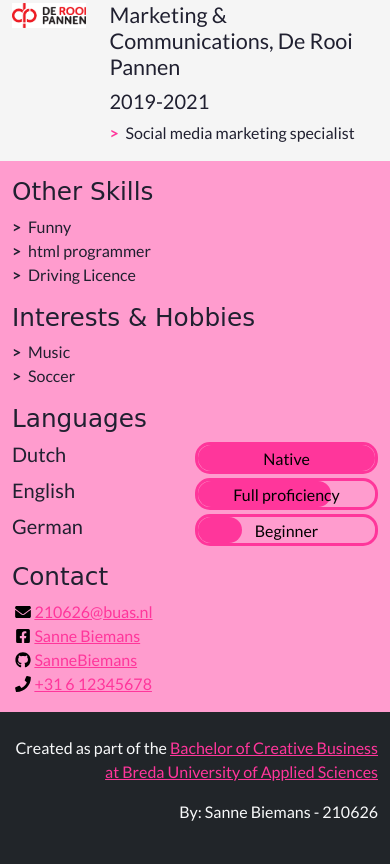
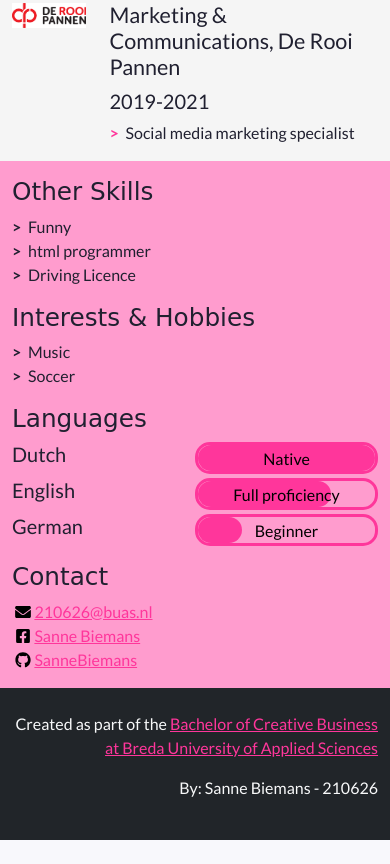
Before and after one commit to SanneBiemans/prj4cv-210626, a plain HTML site: page index.html in a window 390 px wide. Shown: the part 1305-2169 px from the top of the page. After the commit the page ends 2145 px from the top, so only its background shows below. Drawn offline with nearby package versions, Linux system fonts and the light colour scheme; a web font is replaced by a local one.

Commit message:
removed phone number

```diff
--- a/index.html
+++ b/index.html
@@ -256,12 +256,6 @@
                   SanneBiemans
                 </a>
               </li>
-              <li class="contact-item">
-                <a class="d-flex align-items-center" href="tel:+31612345678" target="_blank">
-                  <img class="contact-icon" src="images/icons/phone.svg" alt="Mobile Phone">
-                  +31 6 12345678
-                </a>
-              </li>
             </ul>
           </section>
 
```
